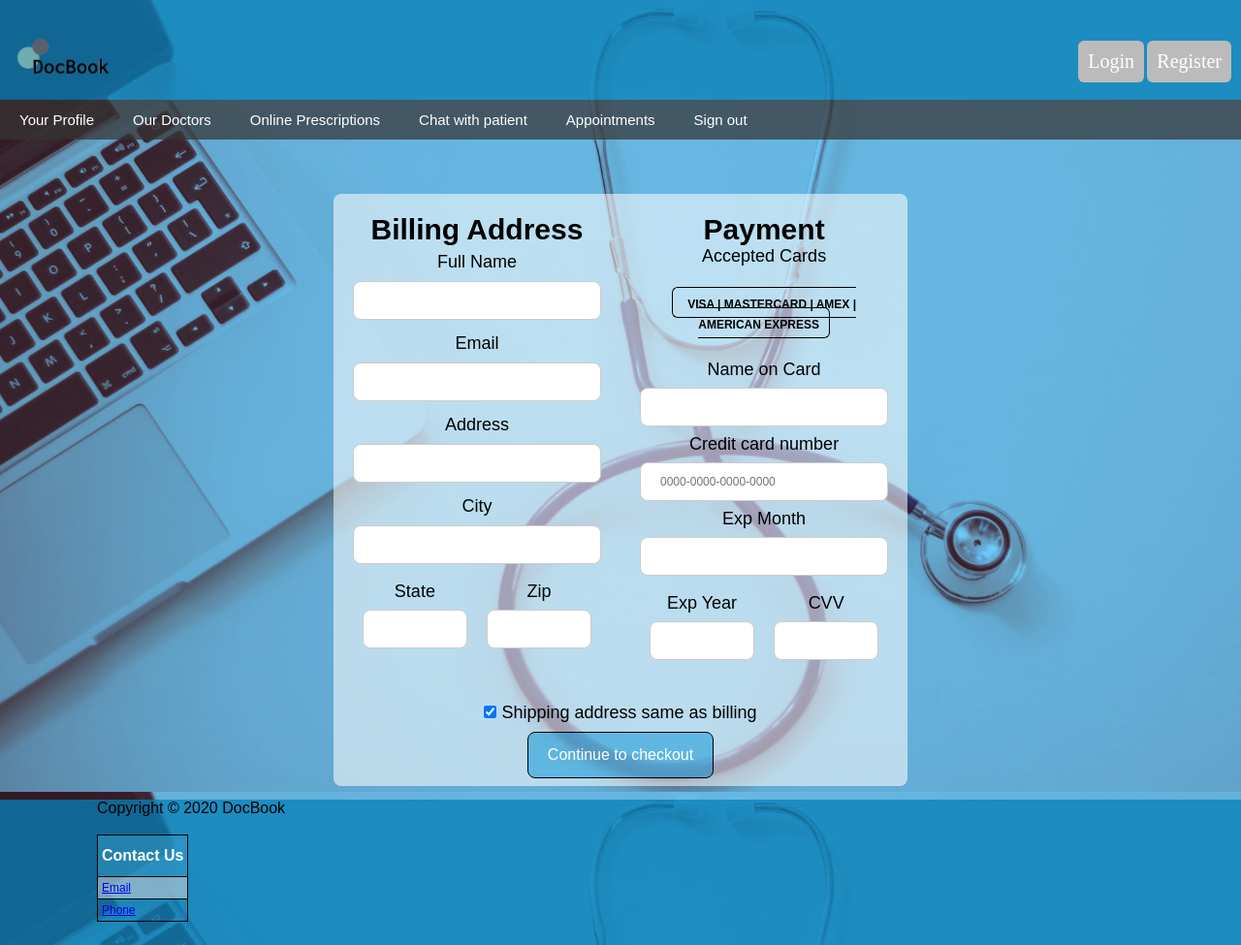
After one commit to VP1996/SES1A-TM-5, a PHP site: page /appointment3.html in a window 1280 px wide. The commit adds this page. Shown: the whole page at 97% size. Run offline with PHP 8.4, Linux system fonts and the light colour scheme.

Commit message:
Added appointment3 html (Payment) and minor css changes

```diff
--- /dev/null
+++ b/docbook/appointment3.html
@@ -0,0 +1,144 @@
+<!DOCTYPE html>
+<html>
+    <header>
+        <title> DocBook </title>
+        <link rel="stylesheet" type="text/css" href= "./css/style.css" />
+    </header>
+    <body>
+        <div class="headerMenu">
+            <div class="container2">
+                <div class="container2-box" style="flex-basis: 50%;">
+                    <div id="wrapper">
+                        <div class="logo">
+                            <a href="index.html">
+                            <img src="./img/docbook-logo.png"/>
+                            </a>
+                        </div>
+                    </div>
+                </div>
+                <div class="container2-box" style="flex-basis: 50%;">
+                    <div style="text-align: right; padding-right: 10px;">
+                        <br>
+                        <br>
+                        <br>
+                        <button class="loginbutton">Login</button>
+                        <button class="loginbutton">Register</button>
+                    </div>
+                </div>
+            </div>
+        </div>
+
+        <div class="navbar" >
+
+                <a href="#">Your Profile</a>
+                <a href="#">Our Doctors</a>
+                <a href="#">Online Prescriptions</a>
+                <a href="#">Chat with patient</a>
+                <a href="#">Appointments</a>
+                <a href="#">Sign out</a>
+        </div>
+
+        <div>
+            <br>
+
+        </div>
+
+                <br>
+        <div>
+            <br>
+            <br>
+
+        </div>
+        <form action="appointment3.html">
+        <div class="container1">
+            <div class="box1" style="flex: 1.5;background-color: rgba(255, 255, 255, 0.562); border-radius: 8px;">
+                <div class="container1">
+                    <div class="box1" style="order: 1; flex: 1; padding: 20px;">
+                        <h3>Billing Address</h3>
+                        <label for="name" >Full Name</label>
+                        <input type="text" id="name" name="firstname">
+                        <label for="email" >Email</label>
+                        <input type="text" id="email" name="email">
+                        <label for="adr" >Address</label>
+                        <input type="text" id="adr" name="address">
+                        <label for="city" >City</label>
+                        <input type="text" id="city" name="city">
+                        <div class="container2">
+                            <div class="container2-box" style="flex-basis: 50%; padding: 10px;">
+                              <label for="state" >State</label>
+                              <input type="text" id="state" name="state">
+                            </div>
+                            <div class="container2-box" style="flex-basis: 50%; padding: 10px;">
+                              <label for="zip" >Zip</label>
+                              <input type="text" id="zip" name="zip">
+                            </div>
+                        </div>
+                    </div>
+                    <div class="box2" style="order: 2; flex: 1; padding: 20px;">
+                        <h3>Payment</h3>
+                        <label for="fname">Accepted Cards</label>
+                        <div style="margin-bottom: 20px; margin-top: 20px; padding: 7px 0;">
+                        <label class="normal" style="padding: 5px; border: 1px solid #000; border-radius: 6px;">
+                            &nbsp <b style="font-size: 12px;" >VISA | MASTERCARD | AMEX | AMERICAN EXPRESS</b>&nbsp
+                        </label>
+                        </div>
+                        <label for="cname">Name on Card</label>
+                        <input type="text" id="cname" name="cardname">
+                        <label for="ccnum">Credit card number</label>
+                        <input type="text" id="ccnum" name="cardnumber" placeholder="0000-0000-0000-0000">
+                        <label for="expmonth">Exp Month</label>
+                        <input type="text" id="expmonth" name="expmonth">
+                        <div class="container2">
+                            <div class="container2-box" style="flex-basis: 50%; padding: 10px;">
+                                <label for="expyear">Exp Year</label>
+                                <input type="text" id="expyear" name="expyear">
+                            </div>
+                            <div class="container2-box" style="flex-basis: 50%; padding: 10px;">
+                                <label for="cvv">CVV</label>
+                                <input type="text" id="cvv" name="cvv">
+                            </div>
+                        </div>
+                    </div>
+                </div>
+                <label>
+                <input type="checkbox" checked="checked" name="sameadr"> Shipping address same as billing
+                </label>
+                <div class="container2-box" style="padding-left: 200px; padding-right: 200px;">
+                <input type="submit" value="Continue to checkout">
+                </div>
+            </div>
+
+            <div class="box2">
+
+            </div>
+            <div class="box3">
+
+            </div>
+        </div>
+        </form>
+        <br>
+
+        <div class="footer" style="position: relative;">
+
+
+            <div>
+                <p style="font-size: 16px; color: #000; font-family: sans-serif; padding-left: 100px;"> Copyright &copy; 2020 DocBook </p>
+            </div>
+            <br>
+            <div style="padding-left: 100px;">
+                <table id="contact">
+                    <tr>
+                      <th><b style="font-size: 16px;">Contact Us</b></th>
+                    </tr>
+                    <tr>
+                      <td><a href="#">Email</a></td>
+                    </tr>
+                    <tr>
+                      <td><a href="#">Phone</a></td>
+                    </tr>
+                  </table>
+            </div>
+        </div>
+    </body>
+
+</html>
--- a/docbook/css/style.css
+++ b/docbook/css/style.css
@@ -371,4 +371,386 @@ color: white;
 
   }
 
+}*{
+  margin:0px;
+  padding:0px;
+  font-family: Arial;
+  font-size:12px;
+
+
 }
+
+body {
+  background-image: url("../img/docbook-bg1.jpg");
+  background-repeat: no-repeat;
+  background-attachment: fixed;
+  background-size: cover;
+
+}
+
+/* flexbox */
+
+/*container 1*/
+.container1 {
+display: flex;
+}
+
+.container2 {
+display: flex;
+justify-content: center;
+}
+
+.container3{
+display: flex;
+}
+
+.container4{
+display: flex;
+justify-content: left;
+
+}
+/*
+.container1 div, .container2, .container3, .container4 div{
+border:1px #000000 solid;
+padding:10px;
+}
+*/
+.box1 {
+flex: 3;
+order: 2;
+color: rgba(138, 138, 138, 0.74);
+font-size: 24px;
+text-align: center;
+}
+
+.box2 {
+flex: 1;
+order: 1;
+}
+
+.box3 {
+flex: 1;
+order: 3;
+}
+
+/*container 2 boxes*/
+.container2-box{
+flex-basis: 27%;
+}
+
+.container3-box1 {
+flex: 1;
+order: 1;
+}
+
+.container3-box2 {
+flex: 1;
+order: 2;
+}
+
+.container4-box {
+flex-basis: 50%;
+}
+
+
+/* input boxes */
+
+input[type=text], select {
+width: 100%;
+padding: 12px 20px;
+margin: 8px 0;
+display: inline-block;
+border: 1px solid #ccc;
+border-radius: 8px;
+box-sizing: border-box;
+color: #000;
+}
+
+input[type=submit] {
+text-align: center;
+font-size: 16px;
+width: 100%;
+background-color: rgba(6, 149, 216, 0.5);
+color: white;
+padding: 14px 20px;
+margin: 8px 0;
+border: 1px #000 solid;
+border-radius: 8px;
+cursor: pointer;
+}
+
+input[type=submit]:hover {
+background-color: rgba(107, 107, 107, 0.781);
+color: #ccc;
+}
+
+input[type=submit]:active {
+background-color: rgba(6, 149, 216, 0.5);
+box-shadow: 0 2px #666;
+transform: translateY(4px);
+}
+
+/* formatting */
+label {
+font-size: 18px;
+color: #000;
+}
+
+
+h1 {
+font-size: 36px;
+text-align: center;
+
+}
+
+h3 {
+color: black;
+font-size: 30px;
+}
+
+p.normal {
+line-height: 1.5;
+color: #000;
+font-size: 14px;
+}
+
+b.big {
+line-height: 1.5;
+color: #000;
+font-size: 16px;
+}
+
+/* button styles */
+/*
+.button {
+
+background-color: rgb(0, 206, 206);
+border-style: double;
+border-color: rgb(0, 75, 75);
+border-radius: 8px;
+color: black;
+padding: 15px 32px;
+text-align: center;
+text-decoration: none;
+display: inline-block;
+font-size: 16px;
+margin: 4px 2px;
+cursor: pointer;
+margin-right:50px;
+}
+
+.button:hover {
+background-color: rgb(0, 75, 75);
+color: white;
+}
+
+.button:active {
+background-color: rgb(0, 206, 206);
+box-shadow: 0 5px #666;
+transform: translateY(4px);
+}
+
+*/
+.buttonS {
+background-color: rgb(223, 223, 223);
+border-style: solid;
+border-color:black;
+border-radius: 32px;
+color: black;
+padding: 20px;
+text-align: center;
+display: inline-block;
+margin: 4px 2px;
+cursor: pointer;
+width: 250px;
+transition: all 0.5s;
+}
+
+.buttonS:hover {
+background-color: rgba(6, 150, 216, 0.788);
+color: white;
+}
+
+.buttonS span {
+cursor: pointer;
+display: inline-block;
+position: relative;
+transition: 0.5s;
+}
+
+.buttonS span:after {
+content: '\00bb';
+position: absolute;
+opacity: 0;
+top: 0;
+right: -20px;
+transition: 0.5s;
+}
+
+.buttonS:hover span {
+padding-right: 25px;
+}
+
+.buttonS:hover span:after {
+opacity: 1;
+right: 0;
+}
+
+/*loginandrego*/
+
+.loginbutton {
+background-color: #bbb;
+padding: .5em;
+-moz-border-radius: 5px;
+-webkit-border-radius: 5px;
+border-radius: 6px;
+color: #fff;
+font-family: 'Oswald';
+font-size: 20px;
+text-decoration: none;
+border: none;
+}
+.loginbutton:hover {
+border: none;
+background: orange;
+box-shadow: 0px 0px 1px #777;
+}
+
+.registerbutton {
+background-color: #4CAF50;
+color: white;
+padding: 14px 20px;
+margin: 8px 0;
+border: none;
+cursor: pointer;
+width: 100%;
+
+}
+
+/* footer */
+
+.footer {
+  text-align: left;
+  font-family: Arial, Helvetica, sans-serif;
+  font-size: medium;
+  background-color: rgba(6, 128, 184, 0.753);
+  height: 150px;
+  width: 100%;
+  left: 0;
+  position: absolute;
+}
+
+/* tables */
+
+#contact {
+font-family: "Trebuchet MS", Arial, Helvetica, sans-serif;
+border-collapse: collapse;
+}
+
+#contact td, #contact th {
+border: 1px solid rgb(0, 0, 0);
+padding: 4px;
+}
+
+#contact tr:nth-child(even){background-color: rgba(221, 221, 221, 0.514);}
+
+#contact tr:hover {background-color: #ddd;}
+
+#contact th {
+padding-top: 12px;
+padding-bottom: 12px;
+text-align: left;
+background-color: rgba(55, 157, 204, 0.5);
+color: white;
+}
+
+/*logo stuff*/
+
+.logo {
+  width:125px;
+
+      }
+
+.logo img {
+  width:120px;
+  height:100px;
+      }
+
+.headerMenu {
+  background-color:rgba(6, 128, 184, 0.753);
+  height:"50px";
+  border-bottom:0px;
+  padding-left: auto;
+  padding-right: auto;
+  width: 100%;
+
+      }
+
+#wrapper {
+  margin-left:10px;
+  margin-right:auto;
+  width:1000px;
+  padding-top:0px;
+  padding-bottom:0px;
+      }
+
+
+
+/* Style the navigation bar */
+.navbar {
+  width: 100%;
+  background-color: rgba(53, 52, 52, 0.719);
+  overflow: auto;
+
+}
+
+/* Navbar links */
+.navbar a {
+  float: left;
+  text-align: center;
+  padding-top: 12px;
+  padding-bottom: 12px;
+  padding-left: 20px;
+  padding-right: 20px;
+  color: white;
+  text-decoration: none;
+  font-size: 15px;
+}
+
+/* Navbar links on mouse-over */
+.navbar a:hover {
+  background-color: rgba(0, 0, 0, 0.658);
+}
+
+/* Current/active navbar link */
+.navbar a:active {
+  background-color: rgba(6, 149, 216, 0.5);
+  box-shadow: 0 5px #666;
+  transform: translate();
+}
+
+/* Add responsiveness - will automatically display the navbar vertically instead of horizontally on screens less than 500 pixels */
+@media screen and (max-width: 500px) {
+  .navbar a {
+  float: none;
+    display: inline;
+  }
+
+/* float*/
+  .column.side, .column.middle {
+   width: 100%;
+  }
+
+/* Chat System*/
+
+
+.chatBox {
+  position: relative;
+  top: 475px;
+
+
+
+
+  }
+
+}
```
